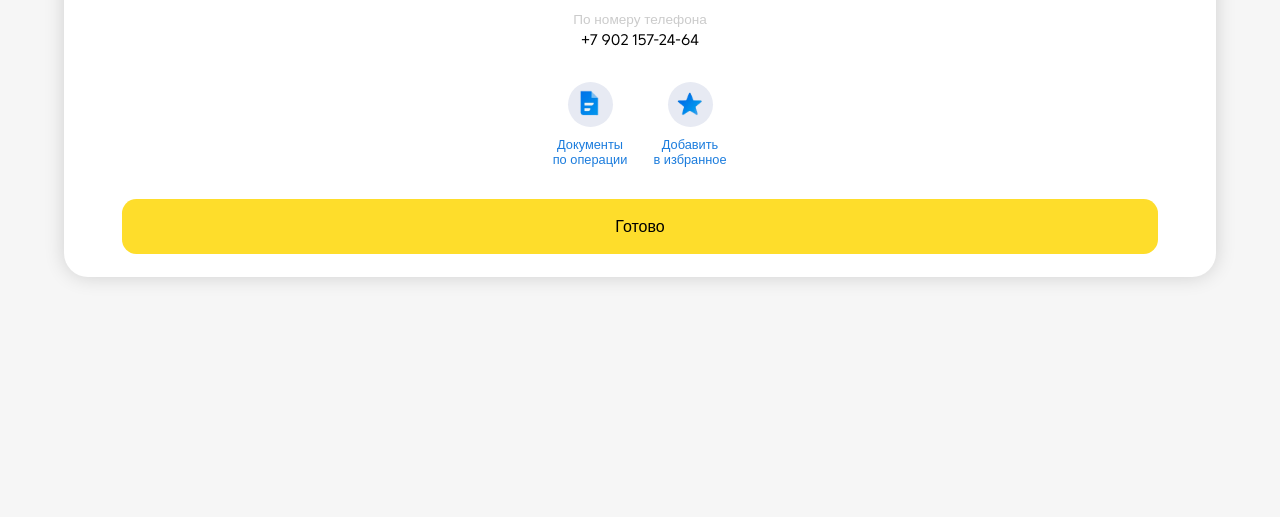
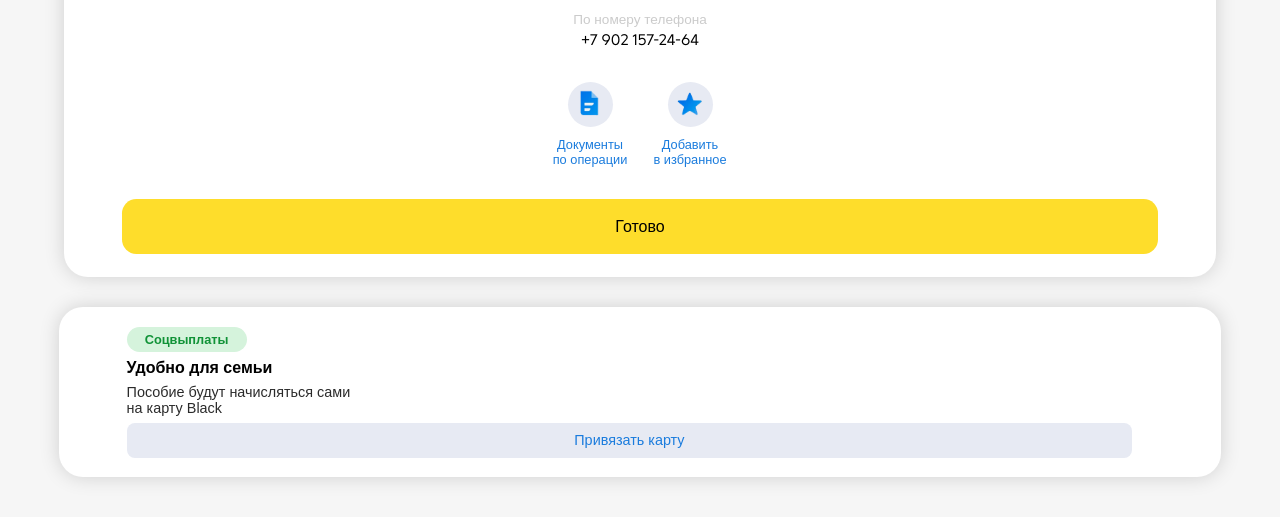
Before and after one commit to Edqwird/feiik, a plain HTML site: page src.html in a window 1280 px wide. Shown: the part 283-800 px from the top of the page. Drawn offline with Linux system fonts and the light colour scheme.

Commit message:
Add files via upload

```diff
--- a/ret.css
+++ b/ret.css
@@ -187,8 +187,72 @@ body {
 
 
 
+.titleTwo {
+    padding-left: 10px;
+    margin-top: 30px;
+    width: 90%;
+    height: 170px;
+    background: white;
+    display: flex;
+    align-items: center;
+    align-content: center;
+    justify-items: center;
+    justify-content: center;
+    flex-direction: column;
+    border-radius: 1.5rem;
+    box-shadow: 0 0 20px 0 rgba(0, 0, 0, 0.158);
+}
+
+.titleAb {
+    display: flex;
+    flex-direction: column;
+    gap: 7px;
+    width: 90%;
+    text-align: left;
+}
+
+.social {
+    width: 120px;
+    height: 25px;
+    background: #d5f3dc;
+    color: #109237;
+    display: flex;
+    justify-content: center;
+    align-items: center;
+    font-family: sans-serif;
+    font-size: 0.8rem;
+    border-radius: 1rem;
+    font-weight: bold;
+}
 
 
+.textos {
+    font-family: sans-serif;
+    font-weight: bold;
+    font-size: 1rem;
+}
+
+.textosTwo {
+    display: flex;
+    flex-wrap: wrap;
+    font-size: 0.9rem;
+    font-family: sans-serif;
+    color: rgba(0, 0, 0, 0.836);
+    width: 230px;
+}
+
+.card {
+    width: 97%;
+    height: 35px;
+    border-radius: 0.5rem;
+    display: flex;
+    align-items: center;
+    justify-content: center;
+    background: #e7eaf3;
+    font-family: sans-serif;
+    color: #1b7cdd;
+    font-size: 0.9rem;
+}
 
 
 
--- a/src.html
+++ b/src.html
@@ -42,6 +42,15 @@
         <div class="go">Готово</div>
     </div>
 
+    <div class="titleTwo">
+        <div class="titleAb">
+            <a class="social">Соцвыплаты</a>
+            <a class="textos">Удобно для семьи</a>
+            <a class="textosTwo">Пособие будут начисляться сами на карту Black</a>
+        <div class="card">Привязать карту</div>
+        </div>
+    </div>
+
     <script src='eji.js'></script>
 </body>
 </html>
```
